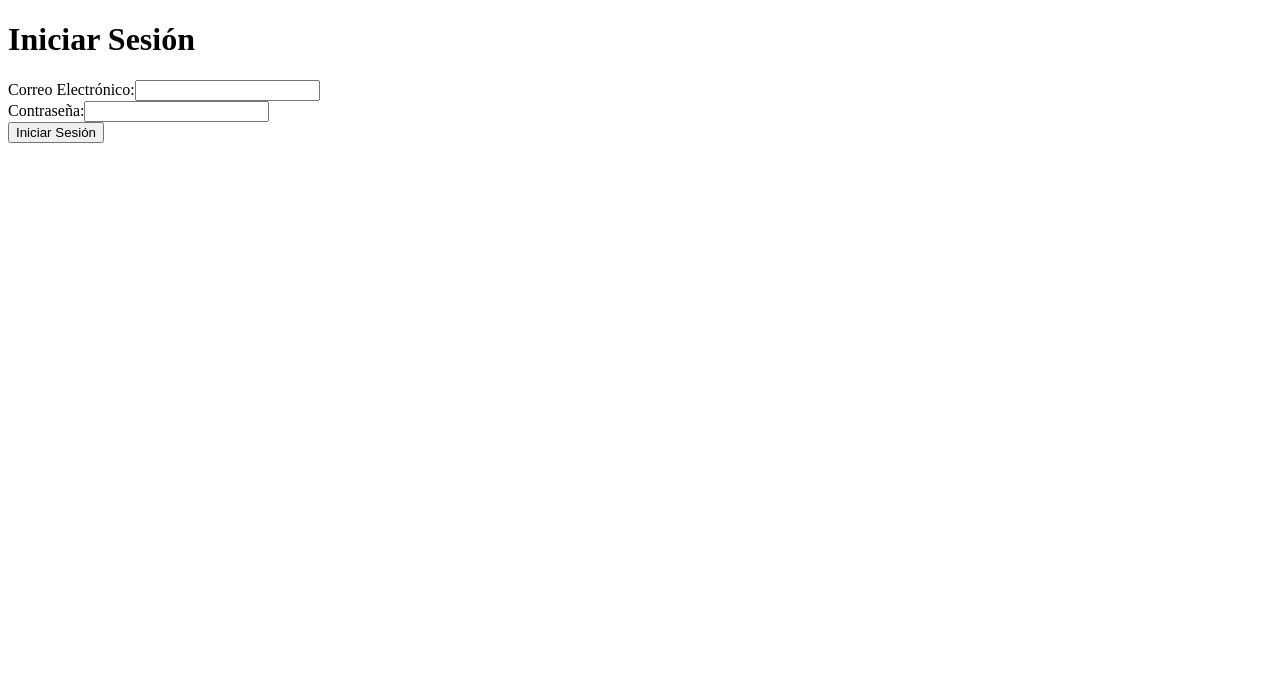
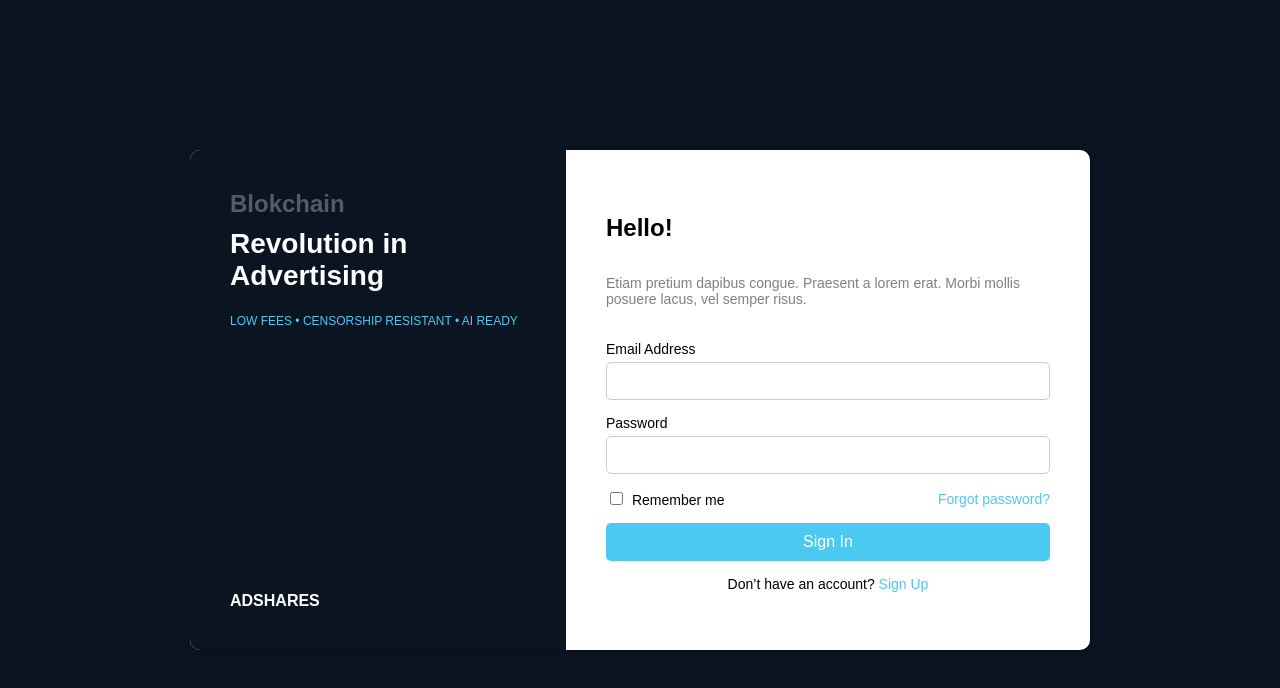
Before and after one commit to Nefta11/Vue-PracticasH, a Vue app: page / in a window 1280 px wide. Shown: the top 688 px of the page. Built offline with nearby package versions, Linux system fonts and the light colour scheme.

Commit message:
rediseñar la página de inicio de sesión con nueva estructura y estilos; agregar opción de "recordarme" y enlace para recuperar contraseña

```diff
--- a/src/views/LoginPage.vue
+++ b/src/views/LoginPage.vue
@@ -1,29 +1,50 @@
 <template>
-  <div>
-    <h1>Iniciar Sesión</h1>
-    <form @submit.prevent="login">
-      <div>
-        <label for="email">Correo Electrónico:</label>
-        <input type="email" v-model="email" autocomplete="email" required />
-      </div>
-      <div>
-        <label for="password">Contraseña:</label>
-        <input type="password" v-model="password" autocomplete="current-password" required />
-      </div>
-      <button type="submit">Iniciar Sesión</button>
-    </form>
-    <p v-if="error">{{ error }}</p>
+  <div class="container">
+    <div class="left-section">
+      <h2 class="branding">Blokchain</h2>
+      <h1 class="title">Revolution in Advertising</h1>
+      <p class="features">LOW FEES • CENSORSHIP RESISTANT • AI READY</p>
+      <div class="logo">ADSHARES</div>
+    </div>
+    <div class="right-section">
+      <h2>Hello!</h2>
+      <p class="subtitle">
+        Etiam pretium dapibus congue. Praesent a lorem erat. Morbi mollis
+        posuere lacus, vel semper risus.
+      </p>
+      <form @submit.prevent="login" class="form">
+        <div class="input-group">
+          <label for="email">Email Address</label>
+          <input type="email" v-model="email" required />
+        </div>
+        <div class="input-group">
+          <label for="password">Password</label>
+          <input type="password" v-model="password" required />
+        </div>
+        <div class="options">
+          <label
+            ><input type="checkbox" v-model="rememberMe" /> Remember me</label
+          >
+          <a href="#" class="forgot-password">Forgot password?</a>
+        </div>
+        <button type="submit" class="btn">Sign In</button>
+      </form>
+      <p class="signup">Don’t have an account? <a href="#">Sign Up</a></p>
+      <p v-if="error" class="error">{{ error }}</p>
+    </div>
   </div>
 </template>
 
 <script>
-import { loginUser } from '../services/Api';
+import { loginUser } from "../services/Api";
+
 export default {
   data() {
     return {
-      email: '',
-      password: '',
-      error: ''
+      email: "",
+      password: "",
+      rememberMe: false,
+      error: "",
     };
   },
   methods: {
@@ -31,11 +52,151 @@
       try {
         const user = { email: this.email, password: this.password };
         await loginUser(user);
-        this.$router.push('/home');
+        this.$router.push("/home");
       } catch (err) {
         this.error = err.message;
       }
-    }
-  }
+    },
+  },
 };
 </script>
+
+<style>
+body {
+  font-family: Arial, sans-serif;
+  margin: 0;
+  padding: 0;
+  background-color: #0b1522;
+  display: flex;
+  justify-content: center;
+  align-items: center;
+  height: 100vh;
+}
+
+.container {
+  display: flex;
+  width: 900px;
+  height: 500px;
+  background-color: white;
+  border-radius: 10px;
+  overflow: hidden;
+  box-shadow: 0px 4px 10px rgba(0, 0, 0, 0.2);
+}
+
+.left-section {
+  width: 40%;
+  background-color: #0b1522;
+  color: white;
+  padding: 40px;
+  display: flex;
+  flex-direction: column;
+  justify-content: center;
+}
+
+.branding {
+  color: rgba(255, 255, 255, 0.3);
+  font-size: 24px;
+  margin: 0;
+}
+
+.title {
+  font-size: 28px;
+  font-weight: bold;
+  margin: 10px 0;
+}
+
+.features {
+  font-size: 12px;
+  color: #4cc9f0;
+}
+
+.logo {
+  margin-top: auto;
+  font-size: 16px;
+  font-weight: bold;
+}
+
+.right-section {
+  width: 60%;
+  padding: 40px;
+  display: flex;
+  flex-direction: column;
+  justify-content: center;
+}
+
+.subtitle {
+  color: gray;
+  font-size: 14px;
+}
+
+.form {
+  margin-top: 20px;
+}
+
+.input-group {
+  display: flex;
+  flex-direction: column;
+  margin-bottom: 15px;
+}
+
+.input-group label {
+  font-size: 14px;
+  margin-bottom: 5px;
+}
+
+.input-group input {
+  padding: 10px;
+  border: 1px solid #ccc;
+  border-radius: 5px;
+  font-size: 14px;
+}
+
+.options {
+  display: flex;
+  justify-content: space-between;
+  align-items: center;
+  font-size: 14px;
+  margin-bottom: 15px;
+}
+
+.options input {
+  margin-right: 5px;
+}
+
+.forgot-password {
+  color: #4cc9f0;
+  text-decoration: none;
+}
+
+.btn {
+  width: 100%;
+  background-color: #4cc9f0;
+  color: white;
+  padding: 10px;
+  border: none;
+  border-radius: 5px;
+  font-size: 16px;
+  cursor: pointer;
+}
+
+.btn:hover {
+  background-color: #3bb2d9;
+}
+
+.signup {
+  text-align: center;
+  margin-top: 15px;
+  font-size: 14px;
+}
+
+.signup a {
+  color: #4cc9f0;
+  text-decoration: none;
+}
+
+.error {
+  color: red;
+  text-align: center;
+  margin-top: 10px;
+}
+</style>
```
